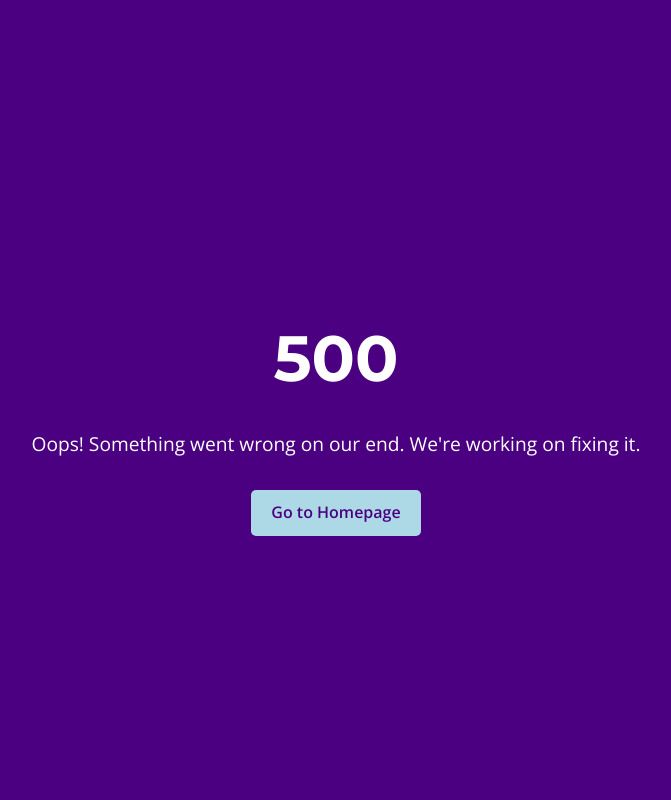
After one commit to memaxo/toser, a Flask app: template src/templates/500.html in a window 1280 px wide. The commit adds this page. Shown: the whole page, without its empty margins (304-975 px from the left). Run offline with Flask 3, Linux system fonts and the light colour scheme; the template is opened without the code that fills it, so the values that code supplies are empty.

Commit message:
brok some shi

```diff
--- a/src/analysis.py
+++ b/src/analysis.py
@@ -11,6 +11,7 @@ import re
 import unicodedata
 from html import unescape
 from requests.exceptions import Timeout, RequestException
+import ast
 
 # Configure logging
 logging.basicConfig(level=logging.DEBUG)
@@ -147,8 +148,8 @@ def analyze_tos(tos_text: str, company_name: str) -> Dict[str, Any]:
         # Extract the text content from the response
         response_text = response.candidates[0].content.parts[0].text
 
-        # Parse the JSON content
-        analysis_result = json.loads(response_text)
+        # Parse the JSON content using ast.literal_eval
+        analysis_result = ast.literal_eval(response_text)
 
         # Post-processing to ensure consistency
         cleaned_analysis = post_process_analysis(analysis_result)
--- a/src/app.py
+++ b/src/app.py
@@ -1,4 +1,4 @@
-from flask import Flask, request, jsonify, render_template, redirect, url_for, flash
+from flask import Flask, request, jsonify, render_template, redirect, url_for, flash, session
 from flask_sqlalchemy import SQLAlchemy
 from flask_login import LoginManager, login_user, login_required, logout_user, current_user
 from analysis import fetch_tos_document, extract_company_name, analyze_tos
@@ -8,13 +8,15 @@ from flask_limiter.util import get_remote_address
 import google.generativeai as genai
 import os
 from models import db, User, Analysis
-from datetime import datetime
+from datetime import datetime, timedelta
 import json
+from werkzeug.exceptions import TooManyRequests
 
 app = Flask(__name__)
 app.config['SECRET_KEY'] = os.environ.get("SECRET_KEY", "your_secret_key")
 app.config['SQLALCHEMY_DATABASE_URI'] = 'sqlite:///asklivie.db'
 app.config['SQLALCHEMY_TRACK_MODIFICATIONS'] = False
+app.config['PERMANENT_SESSION_LIFETIME'] = timedelta(minutes=30)
 
 db.init_app(app)
 login_manager = LoginManager(app)
@@ -42,6 +44,10 @@ genai.configure(api_key=os.environ.get("GEMINI_API_KEY"))
 def load_user(user_id):
     return User.query.get(int(user_id))
 
+@app.before_request
+def make_session_permanent():
+    session.permanent = True
+
 @app.route('/')
 def index():
     return render_template('index.html')
@@ -52,6 +58,10 @@ def register():
         username = request.form.get('username')
         email = request.form.get('email')
         password = request.form.get('password')
+
+        if not username or not email or not password:
+            flash('All fields are required')
+            return redirect(url_for('register'))
 
         existing_user = User.query.filter((User.username == username) | (User.email == email)).first()
         if existing_user:
@@ -68,7 +78,7 @@ def register():
         except Exception as e:
             db.session.rollback()
             flash('An error occurred. Please try again.')
-            app.logger.error(f"Error during registration: {str(e)}")
+            logger.error(f"Error during registration: {str(e)}")
 
     return render_template('register.html')
 
@@ -77,6 +87,10 @@ def login():
     if request.method == 'POST':
         username = request.form.get('username')
         password = request.form.get('password')
+
+        if not username or not password:
+            flash('Both username and password are required')
+            return redirect(url_for('login'))
 
         user = User.query.filter_by(username=username).first()
         if user is None:
@@ -100,8 +114,9 @@ def logout():
 @app.route('/dashboard')
 @login_required
 def dashboard():
-    analyses = Analysis.query.filter_by(user_id=current_user.id).all()
-    return render_template('dashboard.html', analyses=analyses)
+    analyses = Analysis.query.filter_by(user_id=current_user.id).order_by(Analysis.created_at.desc()).all()
+    parsed_analyses = [(analysis, analysis.get_parsed_result()) for analysis in analyses]
+    return render_template('dashboard.html', analyses=parsed_analyses)
 
 @app.route('/analyze', methods=['POST'])
 @limiter.limit("5 per minute")
@@ -128,6 +143,10 @@ def analyze():
         if not tos_text:
             logger.error(f"Unable to fetch the Terms of Service document from: {url}")
             return jsonify({'error': 'Unable to fetch the Terms of Service document. Please check the URL and try again.'}), 400
+
+        if len(tos_text) < 100:
+            logger.warning(f"ToS document is too short: {len(tos_text)} characters")
+            return jsonify({'error': 'The fetched document is too short to be a valid Terms of Service.'}), 400
 
         company_name = extract_company_name(url)
         logger.info(f"Analyzing ToS for company: {company_name}")
@@ -158,11 +177,11 @@ def analyze():
             analysis['final_score'] = 0.0
 
         # Ensure green_flags and red_flags are lists
-        analysis['green_flags'] = list(analysis.get('green_flags', []))
-        analysis['red_flags'] = list(analysis.get('red_flags', []))
+        analysis['green_flags'] = list(analysis.get('green_flags', []))[:3]  # Limit to top 3
+        analysis['red_flags'] = list(analysis.get('red_flags', []))[:3]  # Limit to top 3
 
-        # Ensure summary is a string
-        analysis['summary'] = str(analysis.get('summary', 'No summary available.'))
+        # Ensure summary is a string and limit its length
+        analysis['summary'] = str(analysis.get('summary', 'No summary available.'))[:500]  # Limit to 500 characters
 
         # Save the analysis to the database
         new_analysis = Analysis(
@@ -178,9 +197,21 @@ def analyze():
         logger.debug(f"Sending analysis to frontend: {analysis}")
         return jsonify(analysis)
 
+    except TooManyRequests:
+        logger.warning(f"Rate limit exceeded for user: {current_user.id}")
+        return jsonify({'error': 'Rate limit exceeded. Please try again later.'}), 429
     except Exception as e:
         logger.exception("An unexpected error occurred during analysis")
         return jsonify({'error': 'An unexpected error occurred', 'details': str(e)}), 500
 
+@app.errorhandler(404)
+def not_found_error(error):
+    return render_template('404.html'), 404
+
+@app.errorhandler(500)
+def internal_error(error):
+    db.session.rollback()
+    return render_template('500.html'), 500
+
 if __name__ == '__main__':
     app.run(debug=True)
--- a/src/models.py
+++ b/src/models.py
@@ -39,5 +39,8 @@ class Analysis(db.Model):
     def get_result(self):
         return json.loads(self.result) if self.result else {}
 
+    def get_parsed_result(self):
+        return self.get_result()
+
     def __repr__(self):
         return f'<Analysis {self.company_name}>'
--- /dev/null
+++ b/src/templates/500.html
@@ -0,0 +1,55 @@
+<!DOCTYPE html>
+<html lang="en">
+<head>
+    <meta charset="UTF-8">
+    <meta name="viewport" content="width=device-width, initial-scale=1.0">
+    <title>500 Internal Server Error - AskLivie</title>
+    <link href="https://fonts.googleapis.com/css2?family=Montserrat:wght@700&family=Open+Sans:wght@400;600&display=swap" rel="stylesheet">
+    <style>
+        body {
+            font-family: 'Open Sans', sans-serif;
+            line-height: 1.6;
+            color: #FFFFFF;
+            margin: 0;
+            padding: 0;
+            background-color: #4B0082;
+            display: flex;
+            justify-content: center;
+            align-items: center;
+            height: 100vh;
+        }
+        .container {
+            text-align: center;
+        }
+        h1 {
+            font-family: 'Montserrat', sans-serif;
+            font-size: 4rem;
+            margin-bottom: 20px;
+        }
+        p {
+            font-size: 1.2rem;
+            margin-bottom: 30px;
+        }
+        a {
+            display: inline-block;
+            padding: 10px 20px;
+            background-color: #ADD8E6;
+            color: #4B0082;
+            text-decoration: none;
+            border-radius: 5px;
+            font-weight: bold;
+            transition: background-color 0.3s;
+        }
+        a:hover {
+            background-color: #87CEEB;
+        }
+    </style>
+</head>
+<body>
+    <div class="container">
+        <h1>500</h1>
+        <p>Oops! Something went wrong on our end. We're working on fixing it.</p>
+        <a href="{{ url_for('index') }}">Go to Homepage</a>
+    </div>
+</body>
+</html>
--- a/src/templates/dashboard.html
+++ b/src/templates/dashboard.html
@@ -86,12 +86,12 @@
         <p style="text-align: center;">Your last login was: {{ current_user.last_login.strftime('%Y-%m-%d %H:%M:%S') if current_user.last_login else 'First login' }}</p>
         <h2>Your Analyses</h2>
         <div class="analysis-list">
-            {% for analysis in analyses %}
+            {% for analysis, result in analyses %}
             <div class="analysis-card">
                 <h3>{{ analysis.company_name }}</h3>
                 <p><strong>URL:</strong> <a href="{{ analysis.url }}" target="_blank" style="color: #ADD8E6;">{{ analysis.url }}</a></p>
-                <p class="score">Score: {{ "%.1f"|format(analysis.result.final_score) }}/10</p>
-                <p><strong>Grade:</strong> {{ analysis.result.letter_grade }}</p>
+                <p class="score">Score: {{ "%.1f"|format(result.final_score) }}/10</p>
+                <p><strong>Grade:</strong> {{ result.letter_grade }}</p>
             </div>
             {% endfor %}
         </div>
```
Also changed, not shown: src/templates/404.html (added, +55 -0 lines), instance/asklivie.db, src/instance/asklivie.db (added), 1 other file.
